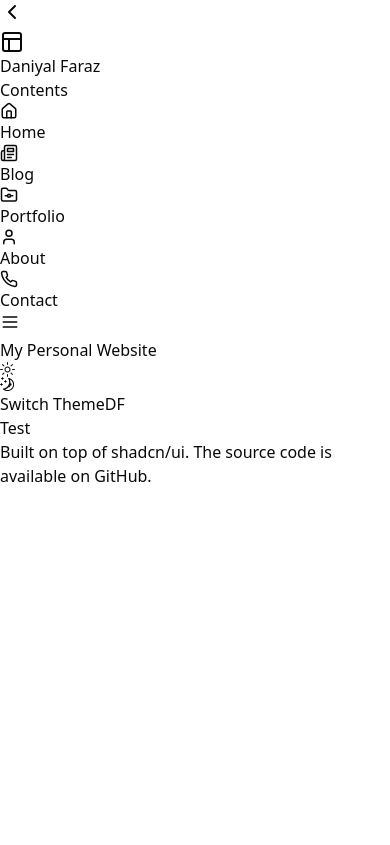
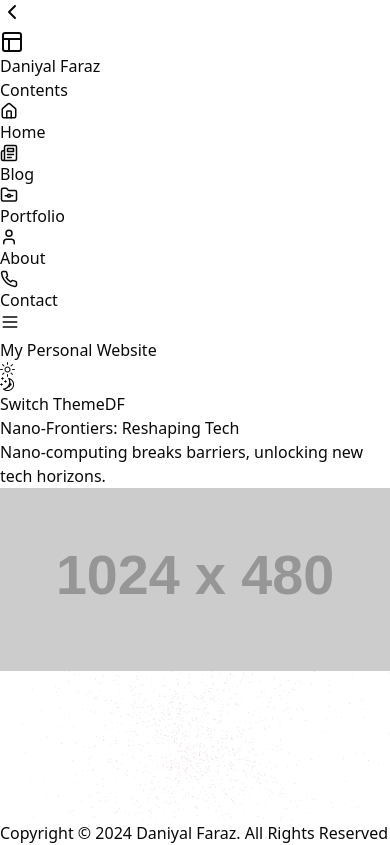
Before and after one commit to DaniyalFaraz2003/Personal-Blog-Website, a Next.js app: page / in a window 390 px wide. Built offline with nearby package versions, Linux system fonts and the light colour scheme.

Commit message:
home page starting

```diff
--- /dev/null
+++ b/Components/HeroSection.js
@@ -0,0 +1,33 @@
+export default function HeroSection() {
+    return (
+        <>
+            {/* Hero */}
+            <div className="relative overflow-hidden py-24 lg:py-32">
+                <div className="container">
+                    <div className="max-w-2xl text-center mx-auto">
+                        <h1 className="scroll-m-20 text-4xl font-extrabold tracking-tight lg:text-5xl">
+                            Nano-Frontiers: Reshaping Tech
+                        </h1>
+                        <p className="mt-3 text-xl text-muted-foreground">
+                            Nano-computing breaks barriers, unlocking new tech horizons.
+                        </p>
+                    </div>
+                    <div className="mt-10 relative max-w-5xl mx-auto">
+                        <img
+                            src="https://placehold.co/1024x480"
+                            className="rounded-xl"
+                            alt="Image Description"
+                        />
+                        <div className="absolute bottom-12 -start-20 -z-[1] w-48 h-48 bg-gradient-to-b from-primary-foreground via-primary-foreground to-background p-px rounded-lg">
+                            <div className="w-48 h-48 rounded-lg bg-background/10" />
+                        </div>
+                        <div className="absolute -top-12 -end-20 -z-[1] w-48 h-48 bg-gradient-to-t from-primary-foreground via-primary-foreground to-background p-px rounded-full">
+                            <div className="w-48 h-48 rounded-full bg-background/10" />
+                        </div>
+                    </div>
+                </div>
+            </div>
+            {/* End Hero */}
+        </>
+    );
+}
--- /dev/null
+++ b/Components/Stars.js
@@ -0,0 +1,39 @@
+"use client";
+
+import React, { useState, useRef, Suspense } from "react"
+import { Canvas, useFrame } from "@react-three/fiber"
+import { Points, PointMaterial, Preload } from "@react-three/drei"
+import * as random from "maath/random/dist/maath-random.esm"
+
+const Stars = (props) => {
+    const ref = useRef()
+
+    const sphere = random.inSphere(new Float32Array(5000), { radius: 1.2 })
+
+    useFrame((state, delta) => {
+        ref.current.rotation.x -= delta / 10
+        ref.current.rotation.y -= delta / 15
+    })
+    return (
+        <group rotation={[0, 0, Math.PI / 2]}>
+            <Points ref={ref} positions={sphere} stride={3} frustumCulled {...props}>
+                <PointMaterial transparent color='#f272c8' size={0.002} sizeAttenuation={true} depthWrite={false}/>
+            </Points>
+        </group>
+    )
+}
+
+const StarsCanvas = () => {
+    return (
+        <div className="w-full h-auto absolute inset-0 z-[-1]">
+            <Canvas camera={{ position: [0, 0, 1] }}>
+                <Suspense fallback={null}>
+                    <Stars />
+                </Suspense>
+                <Preload all />
+            </Canvas>
+        </div>
+    );
+}
+
+export default StarsCanvas;
--- a/Components/admin-panel/footer.jsx
+++ b/Components/admin-panel/footer.jsx
@@ -7,23 +7,7 @@ export function Footer() {
       <div className="mx-4 md:mx-8 flex h-14 items-center">
         <p
           className="text-xs md:text-sm leading-loose text-muted-foreground text-left">
-          Built on top of{" "}
-          <Link
-            href="https://ui.shadcn.com"
-            target="_blank"
-            rel="noopener noreferrer"
-            className="font-medium underline underline-offset-4">
-            shadcn/ui
-          </Link>
-          . The source code is available on{" "}
-          <Link
-            href="https://github.com/salimi-my/shadcn-ui-sidebar"
-            target="_blank"
-            rel="noopener noreferrer"
-            className="font-medium underline underline-offset-4">
-            GitHub
-          </Link>
-          .
+          Copyright &copy; {new Date().getFullYear()} Daniyal Faraz. All Rights Reserved
         </p>
       </div>
     </div>)
--- a/app/page.js
+++ b/app/page.js
@@ -1,10 +1,15 @@
 //page.tsx
 import { ContentLayout } from "@/components/admin-panel/content-layout";
+import HeroSection from "@/Components/HeroSection";
+import StarsCanvas from "@/Components/Stars";
 
 export default function Page() {
     return (
         <ContentLayout title="My Personal Website">
-            <div>Test</div>
+            <div className={"relative z-0"}>
+                <HeroSection />
+                <StarsCanvas />
+            </div>
         </ContentLayout>
     );
 }
--- a/package.json
+++ b/package.json
@@ -17,10 +17,13 @@
     "@radix-ui/react-scroll-area": "^1.2.0",
     "@radix-ui/react-slot": "^1.1.0",
     "@radix-ui/react-tooltip": "^1.1.3",
+    "@react-three/drei": "^9.114.4",
+    "@react-three/fiber": "^8.17.10",
     "class-variance-authority": "^0.7.0",
     "clsx": "^2.1.1",
     "immer": "^10.1.1",
     "lucide-react": "^0.453.0",
+    "maath": "^0.10.8",
     "next": "14.2.15",
     "next-themes": "^0.3.0",
     "react": "^18",
```
Also changed, not shown: 1 other file (tests, documents, lock files or other folders).
